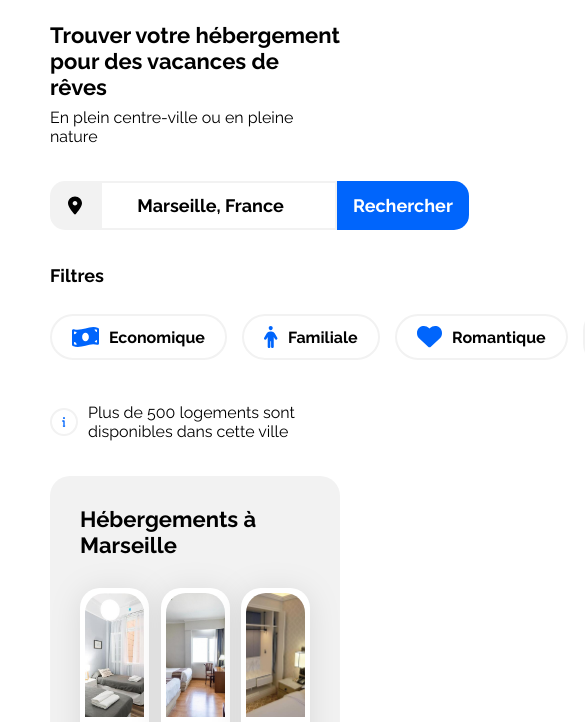
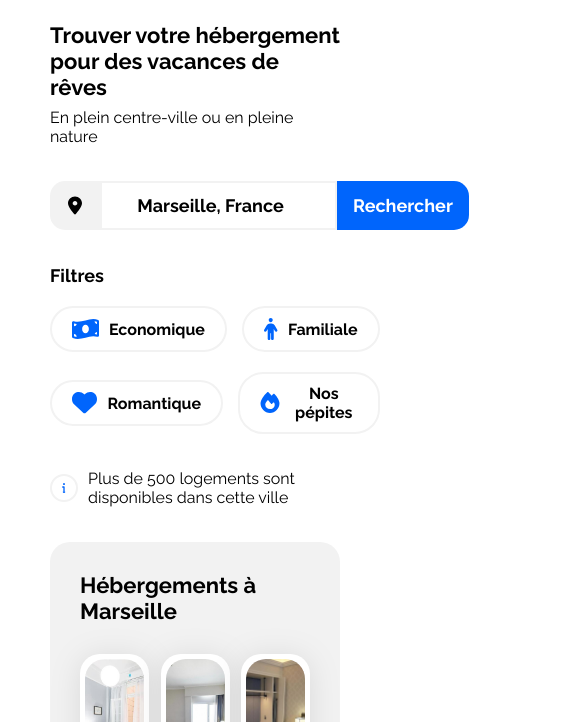
Before and after one commit to NeugdaeUju/Booki, a plain HTML site: page index.html in a window 390 px wide. Shown: the part 85-807 px from the top of the page, 585 px wide, since content can reach past the window. Drawn offline with Linux system fonts and the light colour scheme.

Commit message:
Ajout d'un @mediaquery pour une taille d'écran intermédiaire (entre 768 et 875px) pour améliorer l'affichage + modification de l'afffichage des boutons de filtres

```diff
--- a/css/style.css
+++ b/css/style.css
@@ -491,6 +491,22 @@ footer {
 
 }
 
+/* Ecran entre 768px et 875px */
+@media (max-width: 875px) {
+    .filter__direction {
+        flex-direction: column;
+        margin-top : 0;
+    }
+
+    .filter__direction--row {
+        margin-top : 20px;
+    }
+
+    .filter__button {
+        font-size : 16px;
+    }
+}
+
 /* Small devices (phones, less than 768px) */
 @media (max-width: 767.98px) {
     /* ... */
```
